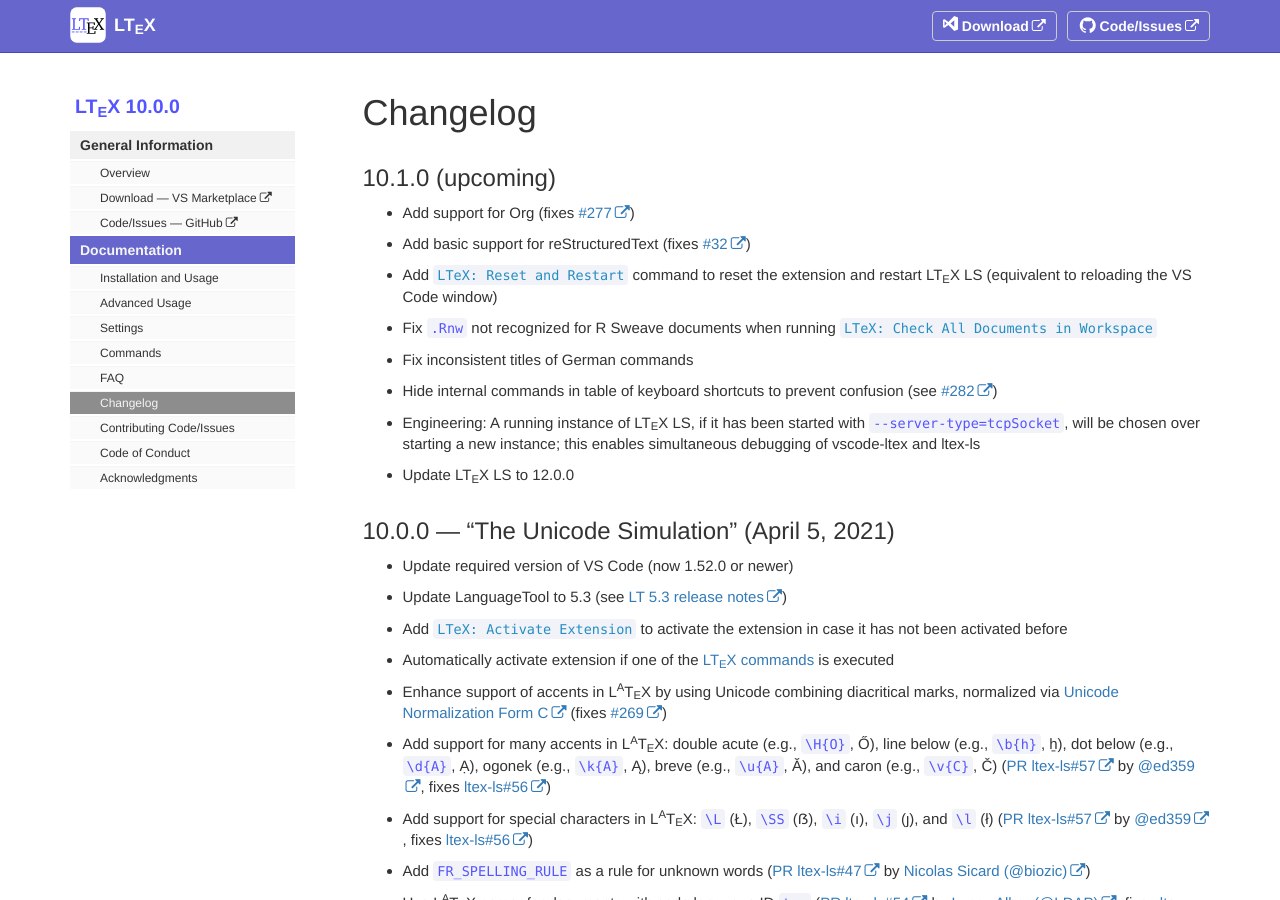
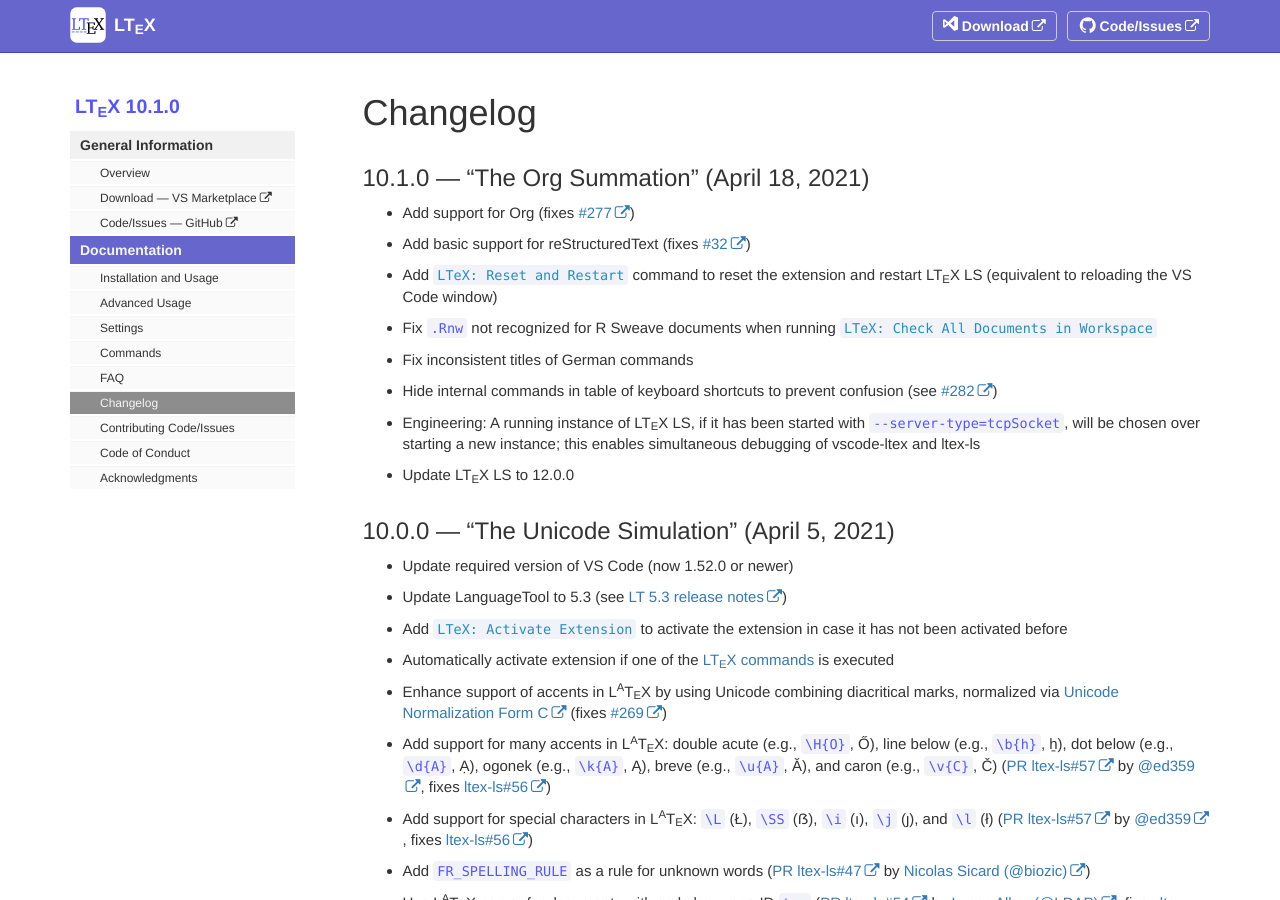
Before and after one commit to valentjn/vscode-ltex, a Jekyll site: the page built from pages/docs/changelog.md, in a window 1280 px wide and 900 px high. Built offline with Jekyll 4.4.1, drawn with Linux system fonts in a browser that asks for light colours.

Commit message:
Bump to 10.1.0

```diff
--- a/_data/sidebars/sidebar.yml
+++ b/_data/sidebars/sidebar.yml
@@ -1,7 +1,7 @@
 entries:
   - title: "sidebar"
     product: "LT<sub>E</sub>X"
-    version: "10.0.0"
+    version: "10.1.0"
     folders:
       - title: "General Information"
         output: "web"
--- a/pages/docs/changelog.md
+++ b/pages/docs/changelog.md
@@ -11,7 +11,7 @@
 toc: false
 ---
 
-## 10.1.0 (upcoming)
+## 10.1.0 — “The Org Summation” (April 18, 2021)
 
 - Add support for Org (fixes [#277](https://github.com/valentjn/vscode-ltex/issues/277))
 - Add basic support for reStructuredText (fixes [#32](https://github.com/valentjn/vscode-ltex/issues/32))
```
